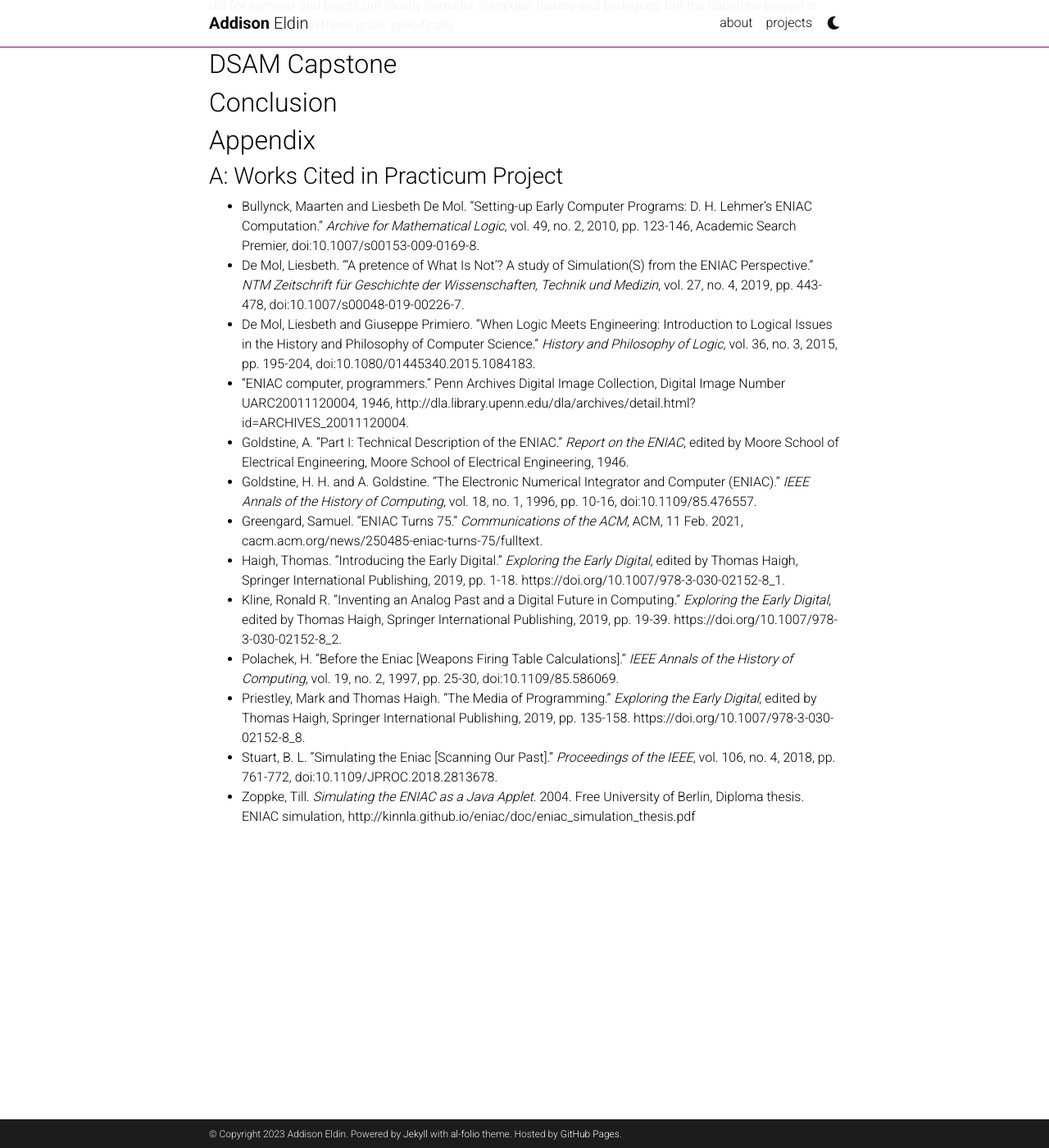
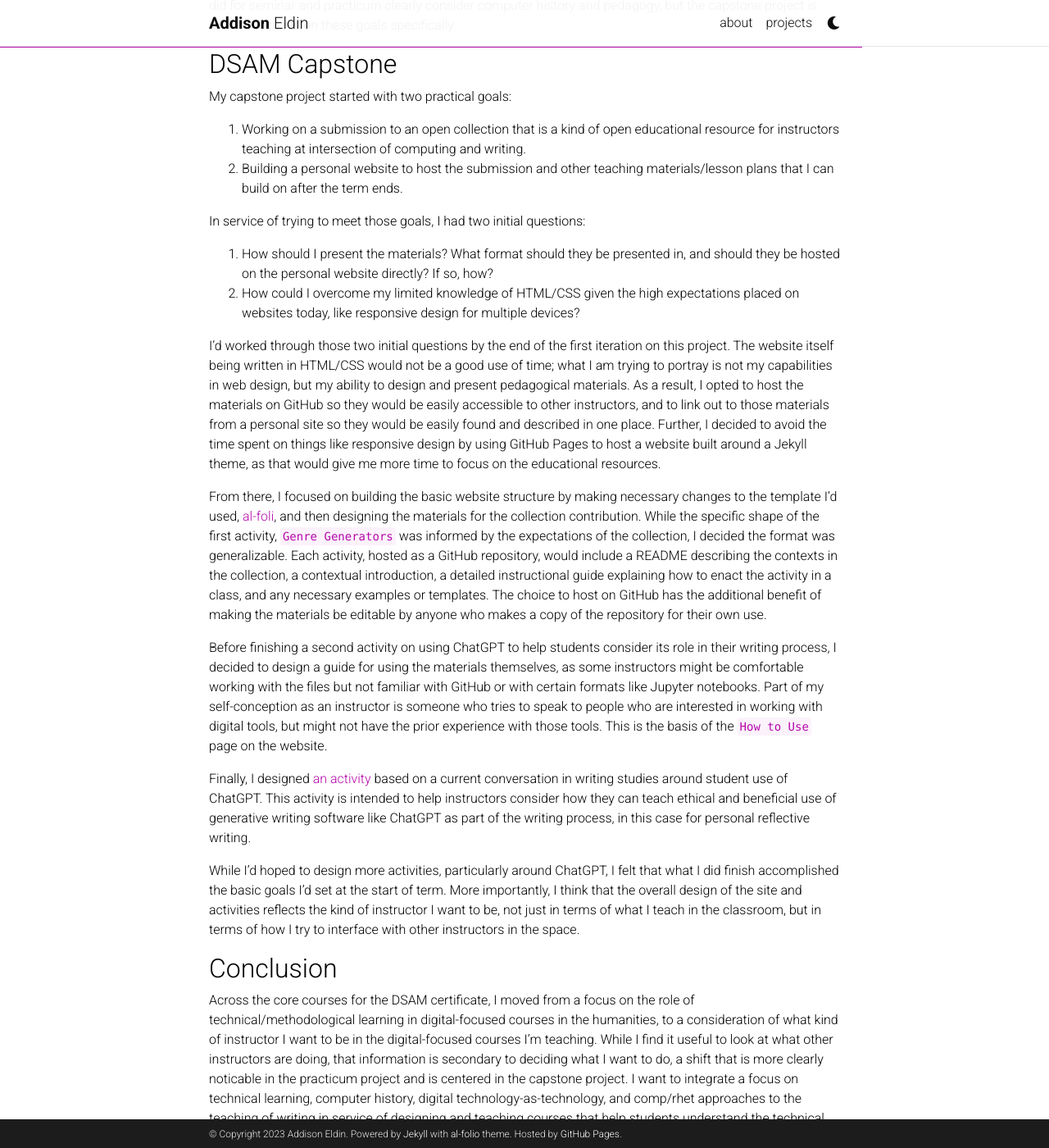
Before and after one commit to addeldin/addeldin.github.io, a Jekyll site: the page built from _projects/dsam-reflection.md, in a window 1280 px wide and 1400 px high, scrolled down 4526 px. Shown: the whole window at 82% size. Built offline with Jekyll 4.4.1, drawn with Linux system fonts in a browser that asks for light colours; comment, search, counter and statistics services are not loaded; a style sheet for code colours, icons or effects is not loaded; some of the changed text lies outside the part shown.

Commit message:
Update roughly drafted sections of dsam-reflection.md

```diff
--- a/_projects/dsam-reflection.md
+++ b/_projects/dsam-reflection.md
@@ -71,8 +71,28 @@ I view the courses I've taught and ways I've incorporated fields like computer h
 In summary, I'm interested in how rhetorical/humanistic understand of digital technology can extend the goals of writing instruction to teaching students about computers and how to use them purposefully. The projects I did for seminar and practicum clearly consider computer history and pedagogy, but the capstone project is where I focused on these goals specifically.
 
 ## DSAM Capstone
+My capstone project started with two practical goals:
+
+1. Working on a submission to an open collection that is a kind of open educational resource for instructors teaching at intersection of computing and writing.
+2. Building a personal website to host the submission and other teaching materials/lesson plans that I can build on after the term ends.
+
+In service of trying to meet those goals, I had two initial questions:
+
+1. How should I present the materials? What format should they be presented in, and should they be hosted on the personal website directly? If so, how?
+2. How could I overcome my limited knowledge of HTML/CSS given the high expectations placed on websites today, like responsive design for multiple devices?
+
+I'd worked through those two initial questions by the end of the first iteration on this project. The website itself being written in HTML/CSS would not be a good use of time; what I am trying to portray is not my capabilities in web design, but my ability to design and present pedagogical materials. As a result, I opted to host the materials on GitHub so they would be easily accessible to other instructors, and to link out to those materials from a personal site so they would be easily found and described in one place. Further, I decided to avoid the time spent on things like responsive design by using GitHub Pages to host a website built around a Jekyll theme, as that would give me more time to focus on the educational resources.
+
+From there, I focused on building the basic website structure by making necessary changes to the template I'd used, [al-foli](https://github.com/alshedivat/al-folio), and then designing the materials for the collection contribution. While the specific shape of the first activity, [`Genre Generators`](https://addeldin.github.io/projects/genre-generators/) was informed by the expectations of the collection, I decided the format was generalizable. Each activity, hosted as a GitHub repository, would include a README describing the contexts in the collection, a contextual introduction, a detailed instructional guide explaining how to enact the activity in a class, and any necessary examples or templates. The choice to host on GitHub has the additional benefit of making the materials be editable by anyone who makes a copy of the repository for their own use.
+
+Before finishing a second activity on using ChatGPT to help students consider its role in their writing process, I decided to design a guide for using the materials themselves, as some instructors might be comfortable working with the files but not familiar with GitHub or with certain formats like Jupyter notebooks. Part of my self-conception as an instructor is someone who tries to speak to people who are interested in working with digital tools, but might not have the prior experience with those tools. This is the basis of the [`How to Use`](https://addeldin.github.io/projects/how-to-use/) page on the website.
+
+Finally, I designed [an activity](https://addeldin.github.io/projects/personal-writing-with-ai/) based on a current conversation in writing studies around student use of ChatGPT. This activity is intended to help instructors consider how they can teach ethical and beneficial use of generative writing software like ChatGPT as part of the writing process, in this case for personal reflective writing.
+
+While I'd hoped to design more activities, particularly around ChatGPT, I felt that what I did finish accomplished the basic goals I'd set at the start of term. More importantly, I think that the overall design of the site and activities reflects the kind of instructor I want to be, not just in terms of what I teach in the classroom, but in terms of how I try to interface with other instructors in the space.
 
 ## Conclusion
+Across the core courses for the DSAM certificate, I moved from a focus on the role of technical/methodological learning in digital-focused courses in the humanities, to a consideration of what kind of instructor I want to be in the digital-focused courses I'm teaching. While I find it useful to look at what other instructors are doing, that information is secondary to deciding what I want to do, a shift that is more clearly noticable in the practicum project and is centered in the capstone project. I want to integrate a focus on technical learning, computer history, digital technology-as-technology, and comp/rhet approaches to the teaching of writing in service of designing and teaching courses that help students understand the technical and rhetorical dimensions of digital technology so that they do not assume the computer is a neutral instrument in their work outside of the classes I teach.
 
 ## Appendix
 ### A: Works Cited in Practicum Project
```
